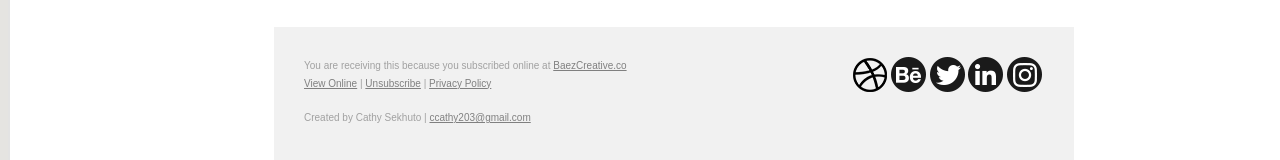
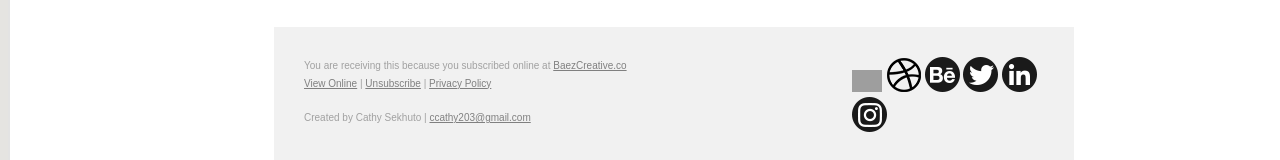
Before and after one commit to CathrineZA/html-email, a plain HTML site: page index.html in a window 1280 px wide. Shown: the part 1292-1452 px from the top of the page. Drawn offline with Linux system fonts and the light colour scheme; grey boxes are pictures that could not be loaded.

Commit message:
added image

```diff
--- a/index.html
+++ b/index.html
@@ -174,7 +174,7 @@
 
                                    <td width="140" valign="top">
                                      <!--SKILLSHARE: Change any or all of these icons and links-->
-
+                                     <a href="https://ibb.co/bmXWXYy"><img class="social-icons" src="https://i.ibb.co/9gW8WBf/alexander-shatov-k1xf2-D7j-WUs-unsplash-1.jpg" alt="alexander-shatov-k1xf2-D7j-WUs-unsplash-1" width="30" border="0" /></a>
                                      <a href="https://dribbble.com/venessabaez"><img class="social-icons" border="0" src="images/icon-dribbble.png"></a>
                                      <a href="http://behance.net/venessabaez"><img class="social-icons" border="0" src="images/icon-behance.png"></a>
                                      <a href="https://twitter.com/venessabaez"><img class="social-icons" border="0" src="images/icon-twitter.png"></a>
```
